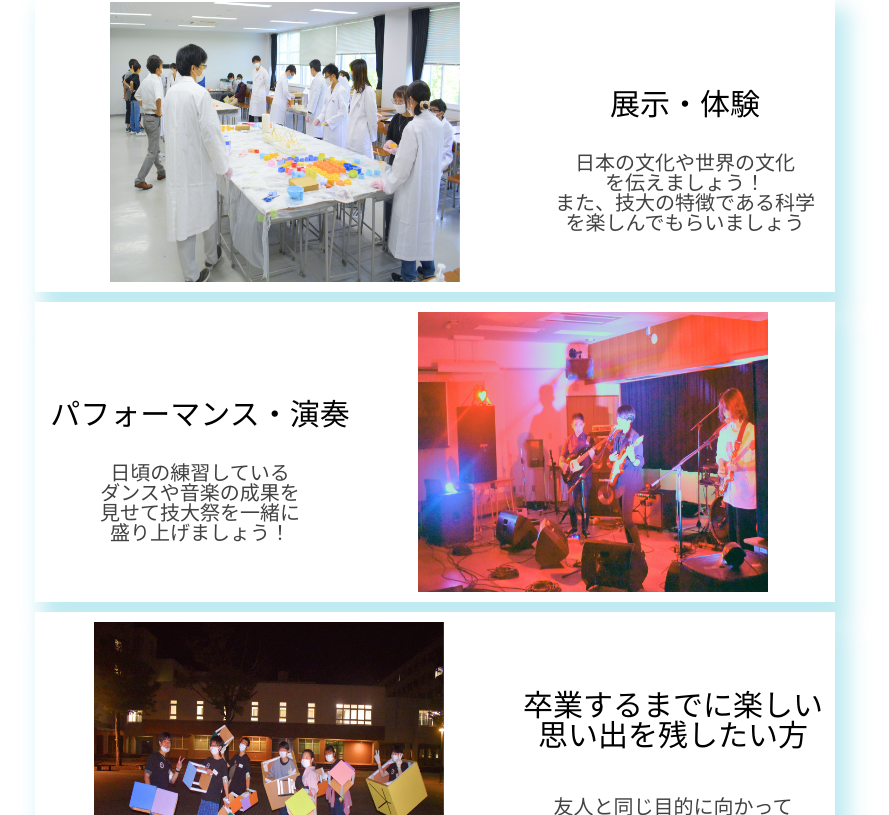
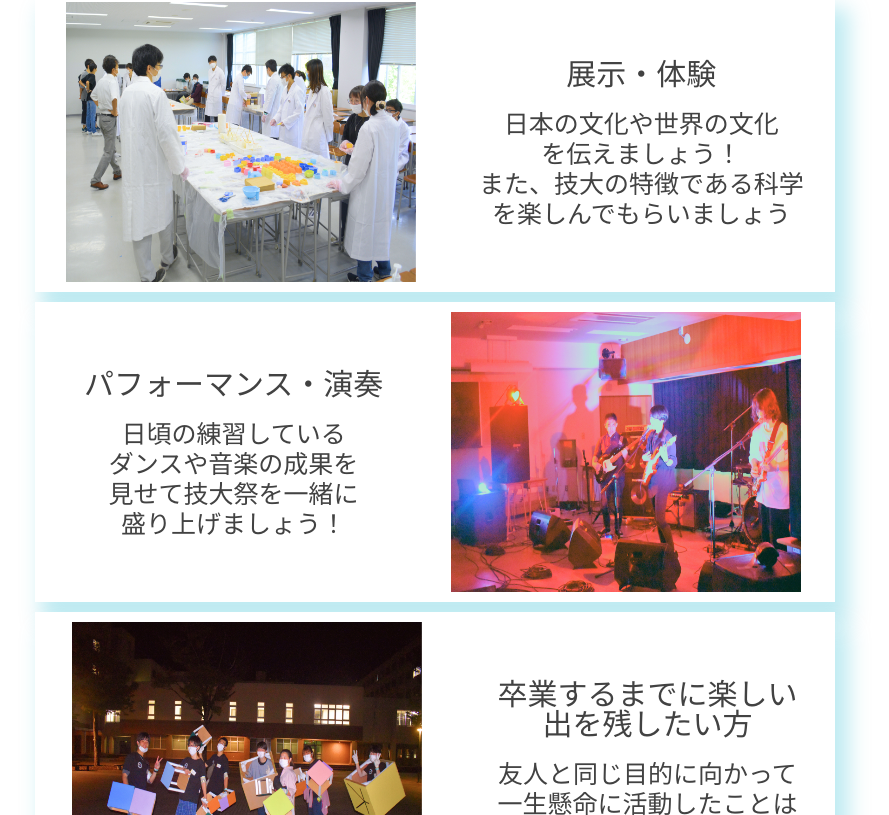
Before and after one commit to NUTFes/HomePage2022, a Next.js app: page / in a window 1280 px wide. Shown: the part 1365-2180 px from the top of the page, without its empty margins (205-1094 px from the left). Built offline with nearby package versions, Linux system fonts and the light colour scheme.

Commit message:
[add]add planning_infor

```diff
--- a/src/assets/globals.module.css
+++ b/src/assets/globals.module.css
@@ -1,22 +1,107 @@
 .card {
   display: flex;
   align-items: center;
-  margin-bottom: 0.5rem;
   background: #FFFFFF;
   box-shadow: 0px 4px 4px 1px rgba(0, 175, 204, 0.25);
-  width: 33rem;
-  height: 12.9rem
+  width: fit-content;
+  height: fit-content;
+}
+
+.bigfont1 {
+  font-style: normal;
+  font-weight: 400;
+  font-size: 24px;
+  line-height: 35px;
+  text-align: center;
+  color: #424242;
+}
+
+.bigfont2 {
+  font-style: normal;
+  font-weight: 400;
+  font-size: 18px;
+  line-height: 26px;
+  text-align: center;
+  color: #424242;
+}
+
+.middlefont1 {
+  font-style: normal;
+  text-align: center;
+  font-weight: 400;
+  font-size: 14px;
+  line-height: 16px;
+  color: #424242;
+}
+
+.smallfont1 {
+  font-style: normal;
+  font-weight: 350;
+  font-size: 12px;
+  line-height: 14px;
+  color: #424242;
+}
+
+.border {
+  margin: auto;
+  width: 261px;
+  height: 0px;
+  left: 56px;
+  top: 1514px;
+  border: 1px solid #424242;
 }
 
 @media (min-width: 768px){
   .card {
     display: flex;
     align-items: center;
-    margin-bottom: 1rem;
     background: #FFFFFF;
     box-shadow: 10px 20px 20px 4px rgba(0, 175, 204, 0.25);
-    width: 80rem;
-    max-width: 90rem;
-    height: 30rem
+    width: fit-content;
+    height: fit-content;
+  }
+
+  .border {
+    max-width:  200.0rem;
+    width: 70rem;
+    height: 0px;
+    left: 5.6rem;
+    top: 151.4rem;
+    border: 0.2px solid #424242;
+  }
+
+  .bigfont1 {
+    font-style: normal;
+    font-weight: 400;
+    font-size: 6rem;
+    line-height: 10.5rem;
+    text-align: center;
+    color: #424242;
+    margin-top: 1%;
+  }
+
+  .bigfont2 {
+    font-style: normal;
+    font-weight: 400;
+    font-size: 3rem;
+    line-height: 5rem;
+    text-align: center;
+    color: #424242;
+  }
+
+  .middlefont1 {
+    font-style: normal;
+    font-weight: 400;
+    font-size: 3rem;
+    line-height: 3rem;
+    color: #424242;
+  }
+
+  .smallfont1 {
+    font-style: normal;
+    font-weight: 380;
+    font-size: 2.5rem;
+    line-height: 3rem;
+    color: #424242;
   }
 }
--- a/src/components/common/Event_card/Event_card.module.css
+++ b/src/components/common/Event_card/Event_card.module.css
@@ -1,122 +1,5 @@
-.card {
-  display: flex;
-  align-items: center;
-  margin-bottom: 0.5rem;
-  background: #FFFFFF;
-  box-shadow: 0px 4px 4px 1px rgba(0, 175, 204, 0.25);
-  width: 33rem;
-  height: 12.9rem
-}
-
 .center {
   display: flex;
   flex-flow: column;
   align-items: center;
 }
-
-.bigfont {
-  font-family: 'Noto Sans JP';
-  font-style: normal;
-  font-weight: 400;
-  font-size: 24px;
-  line-height: 35px;
-  text-align: center;
-  color: #424242;
-}
-
-.bigfont2 {
-  font-style: normal;
-  font-weight: 400;
-  font-size: 18px;
-  line-height: 26px;
-  text-align: center;
-  color: #424242;
-}
-
-.middlefont1 {
-  width: 10.4rem;
-  height: 1.9rem;
-  margin: auto;
-  margin-bottom: 1rem;
-  text-align:center;
-  font-family: 'Noto Sans JP';
-  font-style: normal;
-  font-weight: 400;
-  font-size: 14px;
-  line-height: 16px;
-  color: #000000;
-}
-
-.smallfont1 {
-  width: 16.8rem;
-  height: 6rem;
-  text-align:center;
-  font-family: 'Noto Sans JP';
-  font-style: normal;
-  font-weight: 350;
-  font-size: 12px;
-  line-height: 14px;
-  color: #424242;
-}
-
-.middlefont2 {
-  width: 14.8rem;
-  height: 1.9rem;
-  margin: 0.5rem;
-  margin-bottom: 1.5rem;
-  text-align:center;
-  font-family: 'Noto Sans JP';
-  font-style: normal;
-  font-weight: 400;
-  font-size: 14px;
-  line-height: 16px;
-  color: #000000;
-}
-
-.smallfont2 {
-  width: 13.2rem;
-  height: 6rem;
-  margin: auto;
-  text-align:center;
-  font-family: 'Noto Sans JP';
-  font-style: normal;
-  font-weight: 350;
-  font-size: 12px;
-  line-height: 14px;
-  color: #424242;
-}
-
-.middlefont3 {
-  width: 14.4rem;
-  height: 3rem;
-  margin-bottom: 1.8rem;
-  text-align:center;
-  font-family: 'Noto Sans JP';
-  font-style: normal;
-  font-weight: 400;
-  font-size: 14px;
-  line-height: 16px;
-  color: #000000;
-}
-
-.smallfont3 {
-  width: 15.0rem;
-  height: 4.6rem;
-  margin-right: 1.2rem;
-  text-align:center;
-  font-family: 'Noto Sans JP';
-  font-style: normal;
-  font-weight: 350;
-  font-size: 12px;
-  line-height: 14px;
-  color: #424242;
-}
-
-.border {
-  margin: auto;
-  width: 261px;
-  height: 0px;
-  left: 56px;
-  top: 1514px;
-  border: 1px solid #424242;
-}
--- a/src/components/common/Event_title/Event_title.module.css
+++ b/src/components/common/Event_title/Event_title.module.css
@@ -3,6 +3,7 @@
   flex-flow: column;
   justify-content: center;
   align-items: center;
+  margin: auto;
   margin-bottom: 15rem;
   width: 100%;
   height: 18rem;
@@ -10,29 +11,6 @@
   background-repeat: no-repeat;
   background-position: 50% 50%;
   background-size: cover;
-}
-
-.border{
-  margin: auto;
-  width: 29.7rem;
-  height: 0;
-  border: 1px solid #424242;
-}
-
-.font1{
-  font-size: 3.2rem;
-  font-weight: 400;
-  line-height: 4.6rem;
-  letter-spacing: 0em;
-  color:#424242;
-}
-
-.font2{
-  font-size: 2.4rem;
-  font-weight: 400;
-  line-height: 3.5rem;
-  letter-spacing: 0em;
-  color:#424242;
 }
 
 @media screen and (min-width: 768px)
@@ -44,33 +22,10 @@
     align-items: center;
     margin-bottom: 15rem;
     width: 80rem;
-    height: 18rem;
+    height: 25rem;
     background-image: url("/Group 10.jpg");
     background-repeat: no-repeat;
     background-position: 50% 50%;
     background-size: cover;
   }
-
-  .border{
-    margin: auto;
-    width: 29.7rem;
-    height: 0;
-    border: 1px solid #424242;
-  }
-
-  .font1{
-    font-size: 3.2rem;
-    font-weight: 400;
-    line-height: 4.6rem;
-    letter-spacing: 0em;
-    color:#424242;
-  }
-
-  .font2{
-    font-size: 2.4rem;
-    font-weight: 400;
-    line-height: 3.5rem;
-    letter-spacing: 0em;
-    color:#424242;
-  }
 }
--- a/src/components/common/Footer/Footer.module.css
+++ b/src/components/common/Footer/Footer.module.css
@@ -41,7 +41,7 @@
   .footerContainer footer {
     background-color: #00AFCC;
     display: flex;
-    height: 20rem;
+    height: 15rem;
     width: 100%;
     justify-content: center;
   }
@@ -50,8 +50,8 @@
     margin-top: 0%;
     text-align: center;
     margin-bottom: -6rem;
-    height: 18rem;
-    width: 18rem;
+    height: 13rem;
+    width: 12rem;
   }
 
   .footerLinks p {
--- a/src/components/common/Groups/Groups.module.css
+++ b/src/components/common/Groups/Groups.module.css
@@ -9,7 +9,10 @@
 }
 
 .column {
+  display: flex;
+  align-items: center;
   flex-flow: column;
+  margin: auto;
 }
 
 .center {
@@ -22,113 +25,6 @@
   margin-bottom: 5.1rem;
 }
 
-.bigfont {
-  font-family: 'Noto Sans JP';
-  font-style: normal;
-  font-weight: 400;
-  font-size: 24px;
-  line-height: 35px;
-  text-align: center;
-  color: #424242;
-}
-
-.bigfont2 {
-  font-style: normal;
-  font-weight: 400;
-  font-size: 18px;
-  line-height: 26px;
-  text-align: center;
-  color: #424242;
-}
-
-.middlefont1 {
-  width: 10.4rem;
-  height: 1.9rem;
-  margin: auto;
-  margin-bottom: 1rem;
-  text-align:center;
-  font-family: 'Noto Sans JP';
-  font-style: normal;
-  font-weight: 400;
-  font-size: 14px;
-  line-height: 16px;
-  color: #000000;
-}
-
-.smallfont1 {
-  width: 16.8rem;
-  height: 6rem;
-  text-align:center;
-  font-family: 'Noto Sans JP';
-  font-style: normal;
-  font-weight: 350;
-  font-size: 12px;
-  line-height: 14px;
-  color: #424242;
-}
-
-.middlefont2 {
-  width: 14.8rem;
-  height: 1.9rem;
-  margin: 0.5rem;
-  margin-bottom: 1.5rem;
-  text-align:center;
-  font-family: 'Noto Sans JP';
-  font-style: normal;
-  font-weight: 400;
-  font-size: 14px;
-  line-height: 16px;
-  color: #000000;
-}
-
-.smallfont2 {
-  width: 13.2rem;
-  height: 6rem;
-  margin: auto;
-  text-align:center;
-  font-family: 'Noto Sans JP';
-  font-style: normal;
-  font-weight: 350;
-  font-size: 12px;
-  line-height: 14px;
-  color: #424242;
-}
-
-.middlefont3 {
-  width: 14.4rem;
-  height: 3rem;
-  margin-bottom: 1.8rem;
-  text-align:center;
-  font-family: 'Noto Sans JP';
-  font-style: normal;
-  font-weight: 400;
-  font-size: 14px;
-  line-height: 16px;
-  color: #000000;
-}
-
-.smallfont3 {
-  width: 15.0rem;
-  height: 4.6rem;
-  margin-right: 1.2rem;
-  text-align:center;
-  font-family: 'Noto Sans JP';
-  font-style: normal;
-  font-weight: 350;
-  font-size: 12px;
-  line-height: 14px;
-  color: #424242;
-}
-
-.border {
-  margin: auto;
-  width: 261px;
-  height: 0px;
-  left: 56px;
-  top: 1514px;
-  border: 1px solid #424242;
-}
-
 .topspace {
   margin-top: 2.5rem;
 }
@@ -139,6 +35,14 @@
 
 .rightSpace {
   margin-right: 1.5rem;
+}
+
+.box1 {
+  margin-bottom: 0.5rem;
+}
+
+.box2 {
+  text-align: center;
 }
 
 .button {
@@ -165,109 +69,9 @@
 
 @media screen and (min-width: 768px)
 {
-  .border {
-    max-width:  200.0rem;
-    width: 70rem;
-    height: 0px;
-    left: 5.6rem;
-    top: 151.4rem;
-    border: 0.2px solid #424242;
-  }
-
-  .bigfont {
-    font-family: 'Noto Sans JP';
-    font-style: normal;
-    font-weight: 400;
-    font-size: 6rem;
-    line-height: 10.5rem;
-    text-align: center;
-    color: #424242;
-    margin-top: 1%;
-  }
-  .bigfont2 {
-    font-style: normal;
-    font-weight: 400;
-    font-size: 3rem;
-    line-height: 5rem;
-    text-align: center;
-    color: #424242;
-  }
-  .middlefont1 {
-    width: 28rem;
-    height: 41rem;
-    margin: auto;
-    margin-bottom: -35rem;
-    text-align:center;
-    font-family: 'Noto Sans JP';
-    font-style: normal;
-    font-weight: 400;
-    font-size: 3rem;
-    line-height: 2rem;
-    color: #000000;
-  }
-  .smallfont1 {
-    width: 30rem;
-    height: 4rem;
-    text-align:center;
-    font-family: 'Noto Sans JP';
-    font-style: normal;
-    font-weight: 350;
-    font-size: 2rem;
-    line-height: 2rem;
-    color: #424242;
-  }
-  .middlefont2 {
-    width: 30rem;
-    height: 41rem;
-    margin: auto;
-    margin-bottom: -35rem;
-    text-align:center;
-    font-family: 'Noto Sans JP';
-    font-style: normal;
-    font-weight: 400;
-    font-size: 3rem;
-    line-height: 2rem;
-    color: #000000;
-  }
-
-  .smallfont2 {
-    width: 30rem;
-    height: 4rem;
-    text-align:center;
-    font-family: 'Noto Sans JP';
-    font-style: normal;
-    font-weight: 350;
-    font-size: 2rem;
-    line-height: 2rem;
-    color: #424242;
-  }
-  .middlefont3 {
-    width: 30rem;
-    height: 9rem;
-    text-align:center;
-    font-family: 'Noto Sans JP';
-    font-style: normal;
-    font-weight: 400;
-    font-size: 3rem;
-    line-height: 3rem;
-    color: #000000;
-    margin-left: 2rem;
-  }
-
-  .smallfont3 {
-    width: 30rem;
-    height: 4rem;
-    text-align:center;
-    font-family: 'Noto Sans JP';
-    font-style: normal;
-    font-weight: 350;
-    font-size: 2rem;
-    margin-left: 2rem;
-    line-height: 2rem;
-    color: #424242;
-  }
   .card {
     display: flex;
+    justify-content: center;
     align-items: center;
     margin-bottom: 1rem;
     background: #FFFFFF;
@@ -280,6 +84,11 @@
     margin: auto;
     width: 35rem;
     height: 28rem;
+  }
+
+  .box1 {
+    text-align: center;
+    margin-bottom: 2rem;
   }
   /* .button {
     display: flex;
--- a/src/components/common/Groups/Groups.tsx
+++ b/src/components/common/Groups/Groups.tsx
@@ -1,39 +1,52 @@
 import React, {FC} from "react";
 import s from './Groups.module.css'
+import g from '../../../assets/globals.module.css'
 
 
 const Groups: FC = () => {
   return (
     <div className={s.center}>
         <div className={s.center}>
-        <hr className={s.border}></hr>
-          <p className={s.bigfont}>Participating Groups</p>
-          <p className={s.bigfont2}>参加団体　募集</p>
-        <hr className={s.border}></hr>
+          <hr className={g.border}></hr>
+            <p className={g.bigfont1}>Participating Groups</p>
+            <p className={g.bigfont2}>参加団体　募集</p>
+          <hr className={g.border}></hr>
           <div className={s.topspace2}></div>
-        <div className={s.bigfont2}>参加団体になりませんか？</div>
+          <div className={g.bigfont2}>参加団体になりませんか？</div>
         </div>
         <div className={s.topspace}></div>
         <div className={s.card} >
           <img src='/_DSC0573 1.jpg'/>
           <div className={s.column}>
-          <div className={s.middlefont1}>展示・体験</div>
-          <div className={s.smallfont1}>日本の文化や世界の文化<br/>を伝えましょう！<br/>また、技大の特徴である科学<br/>を楽しんでもらいましょう</div>
+            <p className={s.box1}>
+              <div className={g.middlefont1}>展示・体験</div>
+            </p>
+            <p className={g.smallfont1}>
+              <div className={s.box2}>日本の文化や世界の文化<br/>を伝えましょう！<br/>また、技大の特徴である科学<br/>を楽しんでもらいましょう</div>
+            </p>
           </div>
         </div>
         <div className={s.card} >
           <div className={s.rightSpace}></div>
           <div className={s.column}>
-            <div className={s.middlefont2}>パフォーマンス・演奏</div>
-            <div className={s.smallfont2}>日頃の練習している<br/>ダンスや音楽の成果を<br/>見せて技大祭を一緒に<br/>盛り上げましょう！</div>
+            <p className={s.box1}>
+              <div className={g.middlefont1}>パフォーマンス・演奏</div>
+            </p>
+            <p className={g.smallfont1}>
+              <div className={s.box2}>日頃の練習している<br/>ダンスや音楽の成果を<br/>見せて技大祭を一緒に<br/>盛り上げましょう！</div>
+            </p>
           </div>
               <img src='/DSC_0467 1.jpg'/>
         </div>
         <div className={s.card} >
           <img src='/DSC_0801 1.jpg'/>
           <div className={s.column}>
-          <div className={s.middlefont3}>卒業するまでに楽しい<br/>思い出を残したい方</div>
-          <div className={s.smallfont3}>友人と同じ目的に向かって<br/>一生懸命に活動したことは<br/>一生の思い出になります！</div>
+            <p className={s.box1}>
+              <div className={g.middlefont1}>卒業するまでに楽しい<br/>出を残したい方</div>
+            </p>
+            <p className={g.smallfont1}>
+              <div className={s.box2}>友人と同じ目的に向かって<br/>一生懸命に活動したことは<br/>一生の思い出になります！</div>
+            </p>
           </div>
         </div>
       <div className={s.bottom}>
```
Also changed, not shown: src/components/common/Access/Access.module.css (+0 -85 lines), src/components/common/Access/Access.tsx (+10 -9 lines), src/components/common/Event_card/Event_card.tsx (+6 -1 lines), src/components/common/Event_title/Event_title.tsx (+4 -4 lines), src/components/common/NextUpdate/NextUpdate.tsx (+5 -4 lines), src/components/common/Sns/Sns.module.css (+8 -7 lines). Lines whose indentation alone changed are shown as unchanged.
